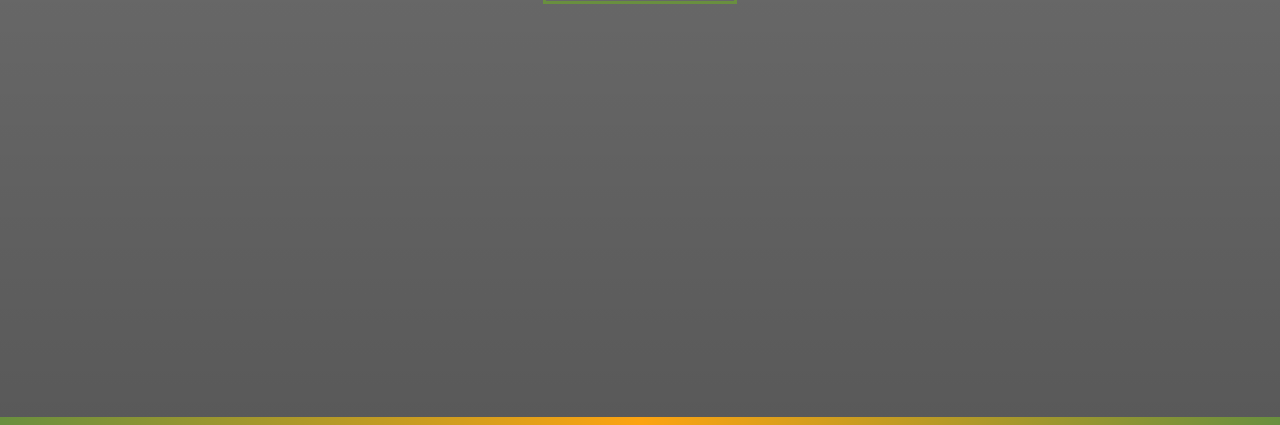
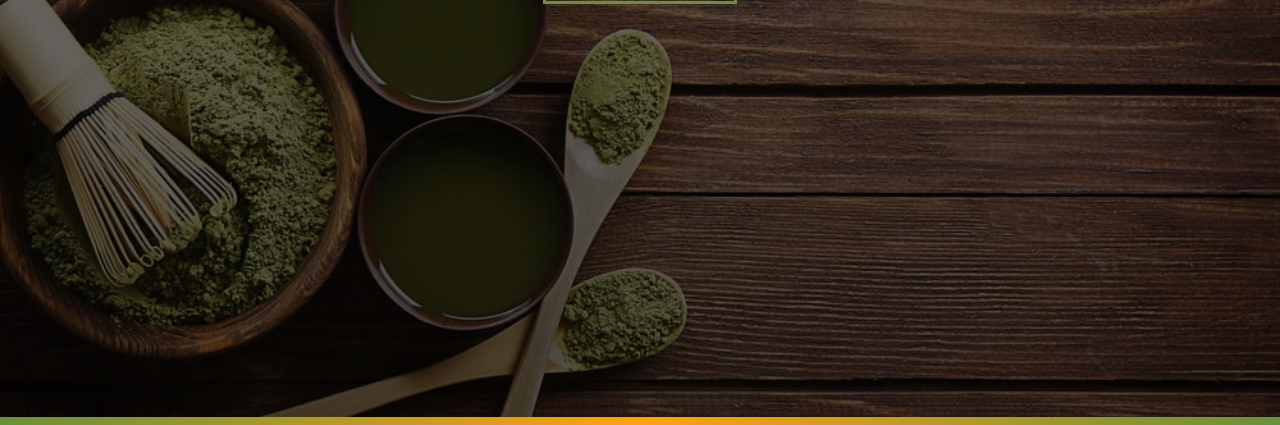
Before and after one commit to pasytchangwa/tea-station, a website: page index.html in a window 1280 px wide. Shown: the part 383-808 px from the top of the page. Drawn offline with Linux system fonts and the light colour scheme; the site is published under a folder, as on GitHub Pages, so addresses that start at the root find nothing; a web font is replaced by a local one.

Commit message:
Remove extra slash from background image

```diff
--- a/styles.css
+++ b/styles.css
@@ -10,7 +10,7 @@ a {
 
 .intro {
   background-image: linear-gradient(rgba(0, 0, 0, 0.55), rgba(0, 0, 0, 0.65)),
-    url(/assets/images/main-bcg.jpeg);
+    url(assets/images/main-bcg.jpeg);
   background-size: cover;
   background-repeat: no-repeat;
   background-position: center;
```
